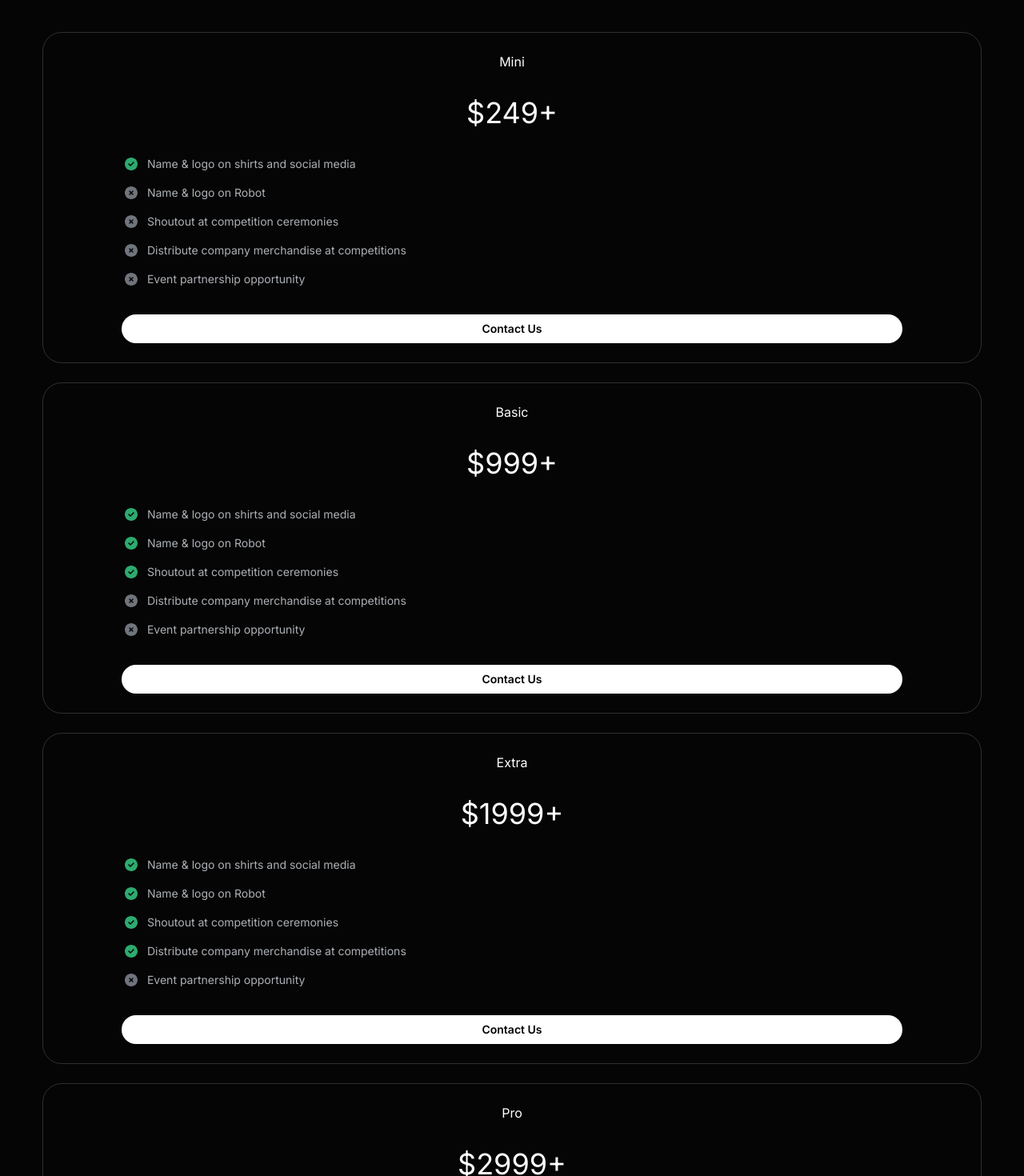
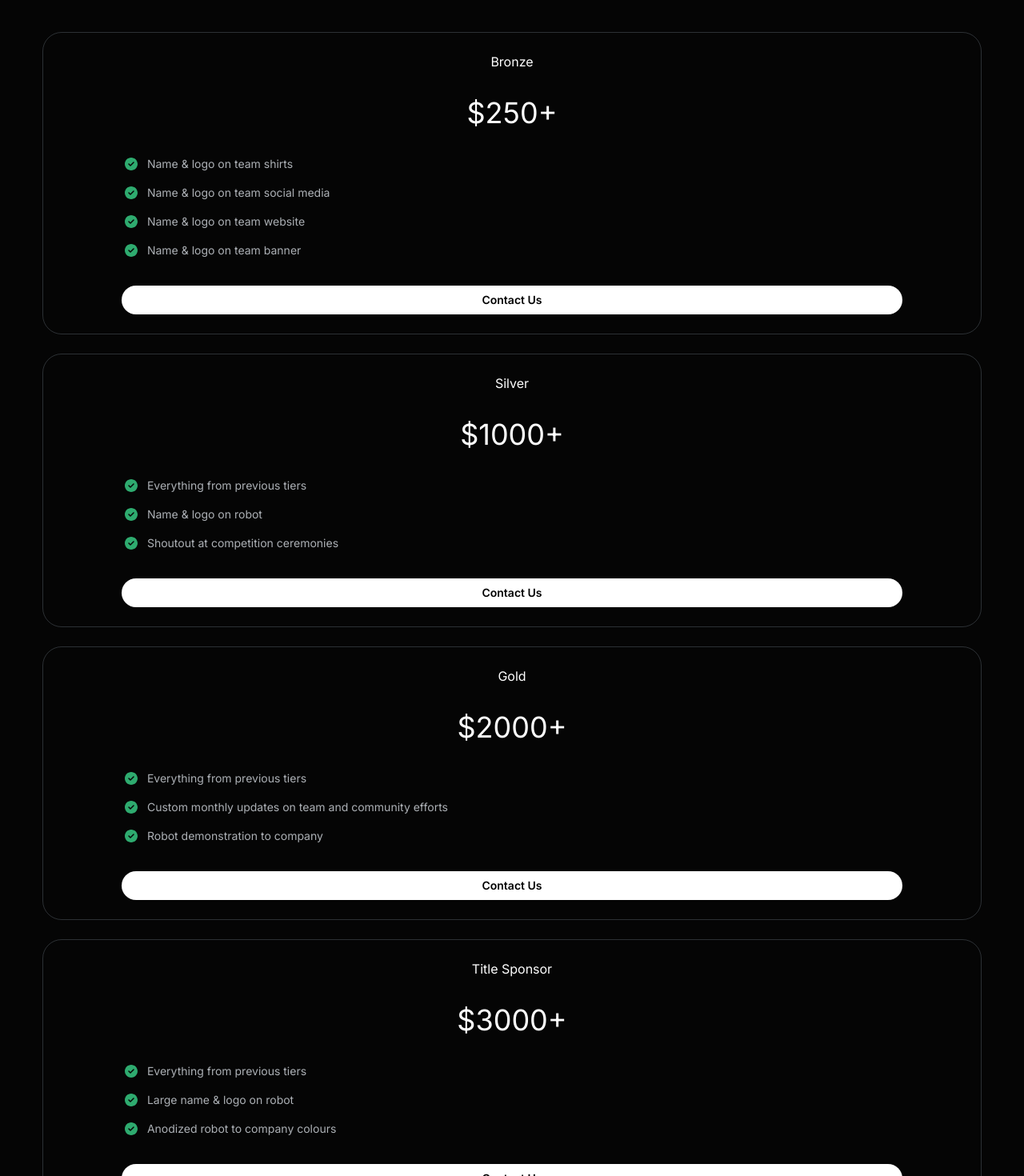
Before and after one commit to benceruleanlu/Team-Website, a Next.js app: page /sponsor in a window 1280 px wide. Shown: the part 180-1650 px from the top of the page at 80% size. Built offline with nearby package versions, Linux system fonts and the light colour scheme.

Commit message:
fix: update sponsorship tiers

```diff
--- a/app/sponsor/page.tsx
+++ b/app/sponsor/page.tsx
@@ -19,28 +19,24 @@ export default function Sponsor() {
         </p>
       </div>
       <div className="w-11/12 rounded-3xl mx-auto border border-[#d6ebfd30] mb-6 text-center">
-        <p className="mt-6 mb-8">Mini</p>
-        <p className="text-4xl mb-8">$249+</p>
+        <p className="mt-6 mb-8">Bronze</p>
+        <p className="text-4xl mb-8">$250+</p>
         <ul className="text-[#f1f7feb5] text-sm w-10/12 mx-auto space-y-3">
           <li className="flex flex-row text-left space-x-2">
             <svg className="text-[#43fea4ab] min-w-[24px]" fill="none" height="24" viewBox="0 0 24 24" width="24" xmlns="http://www.w3.org/2000/svg"><path d="M12 20C16.4187 20 20 16.4187 20 12C20 7.58125 16.4187 4 12 4C7.58125 4 4 7.58125 4 12C4 16.4187 7.58125 20 12 20ZM15.5312 10.5312L11.5312 14.5312C11.2375 14.825 10.7625 14.825 10.4719 14.5312L8.47188 12.5312C8.17813 12.2375 8.17813 11.7625 8.47188 11.4719C8.76563 11.1813 9.24062 11.1781 9.53125 11.4719L11 12.9406L14.4688 9.46875C14.7625 9.175 15.2375 9.175 15.5281 9.46875C15.8187 9.7625 15.8219 10.2375 15.5281 10.5281L15.5312 10.5312Z" fill="currentColor"></path></svg>
-            <p className="pt-[0.11em]">Name & logo on shirts and social media</p>
+            <p className="pt-[0.11em]">Name & logo on team shirts</p>
           </li>
           <li className="flex flex-row text-left space-x-2">
-            <svg className="text-[#e5edfd7b] min-w-[24px]" fill="none" height="24" viewBox="0 0 24 24" width="24" xmlns="http://www.w3.org/2000/svg"><path d="M12 20C16.4187 20 20 16.4187 20 12C20 7.58125 16.4187 4 12 4C7.58125 4 4 7.58125 4 12C4 16.4187 7.58125 20 12 20ZM9.46875 9.46875C9.7625 9.175 10.2375 9.175 10.5281 9.46875L11.9969 10.9375L13.4656 9.46875C13.7594 9.175 14.2344 9.175 14.525 9.46875C14.8156 9.7625 14.8187 10.2375 14.525 10.5281L13.0562 11.9969L14.525 13.4656C14.8187 13.7594 14.8187 14.2344 14.525 14.525C14.2312 14.8156 13.7562 14.8187 13.4656 14.525L11.9969 13.0562L10.5281 14.525C10.2344 14.8187 9.75938 14.8187 9.46875 14.525C9.17812 14.2312 9.175 13.7562 9.46875 13.4656L10.9375 11.9969L9.46875 10.5281C9.175 10.2344 9.175 9.75938 9.46875 9.46875Z" fill="currentColor"></path></svg>
-            <p className="pt-[0.11em]">Name & logo on Robot</p>
+            <svg className="text-[#43fea4ab] min-w-[24px]" fill="none" height="24" viewBox="0 0 24 24" width="24" xmlns="http://www.w3.org/2000/svg"><path d="M12 20C16.4187 20 20 16.4187 20 12C20 7.58125 16.4187 4 12 4C7.58125 4 4 7.58125 4 12C4 16.4187 7.58125 20 12 20ZM15.5312 10.5312L11.5312 14.5312C11.2375 14.825 10.7625 14.825 10.4719 14.5312L8.47188 12.5312C8.17813 12.2375 8.17813 11.7625 8.47188 11.4719C8.76563 11.1813 9.24062 11.1781 9.53125 11.4719L11 12.9406L14.4688 9.46875C14.7625 9.175 15.2375 9.175 15.5281 9.46875C15.8187 9.7625 15.8219 10.2375 15.5281 10.5281L15.5312 10.5312Z" fill="currentColor"></path></svg>
+            <p className="pt-[0.11em]">Name & logo on team social media</p>
           </li>
           <li className="flex flex-row text-left space-x-2">
-            <svg className="text-[#e5edfd7b] min-w-[24px]" fill="none" height="24" viewBox="0 0 24 24" width="24" xmlns="http://www.w3.org/2000/svg"><path d="M12 20C16.4187 20 20 16.4187 20 12C20 7.58125 16.4187 4 12 4C7.58125 4 4 7.58125 4 12C4 16.4187 7.58125 20 12 20ZM9.46875 9.46875C9.7625 9.175 10.2375 9.175 10.5281 9.46875L11.9969 10.9375L13.4656 9.46875C13.7594 9.175 14.2344 9.175 14.525 9.46875C14.8156 9.7625 14.8187 10.2375 14.525 10.5281L13.0562 11.9969L14.525 13.4656C14.8187 13.7594 14.8187 14.2344 14.525 14.525C14.2312 14.8156 13.7562 14.8187 13.4656 14.525L11.9969 13.0562L10.5281 14.525C10.2344 14.8187 9.75938 14.8187 9.46875 14.525C9.17812 14.2312 9.175 13.7562 9.46875 13.4656L10.9375 11.9969L9.46875 10.5281C9.175 10.2344 9.175 9.75938 9.46875 9.46875Z" fill="currentColor"></path></svg>
-            <p className="pt-[0.11em]">Shoutout at competition ceremonies</p>
+            <svg className="text-[#43fea4ab] min-w-[24px]" fill="none" height="24" viewBox="0 0 24 24" width="24" xmlns="http://www.w3.org/2000/svg"><path d="M12 20C16.4187 20 20 16.4187 20 12C20 7.58125 16.4187 4 12 4C7.58125 4 4 7.58125 4 12C4 16.4187 7.58125 20 12 20ZM15.5312 10.5312L11.5312 14.5312C11.2375 14.825 10.7625 14.825 10.4719 14.5312L8.47188 12.5312C8.17813 12.2375 8.17813 11.7625 8.47188 11.4719C8.76563 11.1813 9.24062 11.1781 9.53125 11.4719L11 12.9406L14.4688 9.46875C14.7625 9.175 15.2375 9.175 15.5281 9.46875C15.8187 9.7625 15.8219 10.2375 15.5281 10.5281L15.5312 10.5312Z" fill="currentColor"></path></svg>
+            <p className="pt-[0.11em]">Name & logo on team website</p>
           </li>
           <li className="flex flex-row text-left space-x-2">
-            <svg className="text-[#e5edfd7b] min-w-[24px]" fill="none" height="24" viewBox="0 0 24 24" width="24" xmlns="http://www.w3.org/2000/svg"><path d="M12 20C16.4187 20 20 16.4187 20 12C20 7.58125 16.4187 4 12 4C7.58125 4 4 7.58125 4 12C4 16.4187 7.58125 20 12 20ZM9.46875 9.46875C9.7625 9.175 10.2375 9.175 10.5281 9.46875L11.9969 10.9375L13.4656 9.46875C13.7594 9.175 14.2344 9.175 14.525 9.46875C14.8156 9.7625 14.8187 10.2375 14.525 10.5281L13.0562 11.9969L14.525 13.4656C14.8187 13.7594 14.8187 14.2344 14.525 14.525C14.2312 14.8156 13.7562 14.8187 13.4656 14.525L11.9969 13.0562L10.5281 14.525C10.2344 14.8187 9.75938 14.8187 9.46875 14.525C9.17812 14.2312 9.175 13.7562 9.46875 13.4656L10.9375 11.9969L9.46875 10.5281C9.175 10.2344 9.175 9.75938 9.46875 9.46875Z" fill="currentColor"></path></svg>
-            <p className="pt-[0.11em]">Distribute company merchandise at competitions</p>
-          </li>
-          <li className="flex flex-row text-left space-x-2">
-            <svg className="text-[#e5edfd7b] min-w-[24px]" fill="none" height="24" viewBox="0 0 24 24" width="24" xmlns="http://www.w3.org/2000/svg"><path d="M12 20C16.4187 20 20 16.4187 20 12C20 7.58125 16.4187 4 12 4C7.58125 4 4 7.58125 4 12C4 16.4187 7.58125 20 12 20ZM9.46875 9.46875C9.7625 9.175 10.2375 9.175 10.5281 9.46875L11.9969 10.9375L13.4656 9.46875C13.7594 9.175 14.2344 9.175 14.525 9.46875C14.8156 9.7625 14.8187 10.2375 14.525 10.5281L13.0562 11.9969L14.525 13.4656C14.8187 13.7594 14.8187 14.2344 14.525 14.525C14.2312 14.8156 13.7562 14.8187 13.4656 14.525L11.9969 13.0562L10.5281 14.525C10.2344 14.8187 9.75938 14.8187 9.46875 14.525C9.17812 14.2312 9.175 13.7562 9.46875 13.4656L10.9375 11.9969L9.46875 10.5281C9.175 10.2344 9.175 9.75938 9.46875 9.46875Z" fill="currentColor"></path></svg>
-            <p className="pt-[0.11em]">Event partnership opportunity</p>
+            <svg className="text-[#43fea4ab] min-w-[24px]" fill="none" height="24" viewBox="0 0 24 24" width="24" xmlns="http://www.w3.org/2000/svg"><path d="M12 20C16.4187 20 20 16.4187 20 12C20 7.58125 16.4187 4 12 4C7.58125 4 4 7.58125 4 12C4 16.4187 7.58125 20 12 20ZM15.5312 10.5312L11.5312 14.5312C11.2375 14.825 10.7625 14.825 10.4719 14.5312L8.47188 12.5312C8.17813 12.2375 8.17813 11.7625 8.47188 11.4719C8.76563 11.1813 9.24062 11.1781 9.53125 11.4719L11 12.9406L14.4688 9.46875C14.7625 9.175 15.2375 9.175 15.5281 9.46875C15.8187 9.7625 15.8219 10.2375 15.5281 10.5281L15.5312 10.5312Z" fill="currentColor"></path></svg>
+            <p className="pt-[0.11em]">Name & logo on team banner</p>
           </li>
         </ul>
         <Link href="/contact">
@@ -50,28 +46,20 @@ export default function Sponsor() {
         </Link>
       </div>
       <div className="w-11/12 rounded-3xl mx-auto border border-[#d6ebfd30] mb-6 text-center">
-        <p className="mt-6 mb-8">Basic</p>
-        <p className="text-4xl mb-8">$999+</p>
+        <p className="mt-6 mb-8">Silver</p>
+        <p className="text-4xl mb-8">$1000+</p>
         <ul className="text-[#f1f7feb5] text-sm w-10/12 mx-auto space-y-3">
-          <li className="flex flex-row text-left space-x-2">
+         <li className="flex flex-row text-left space-x-2">
             <svg className="text-[#43fea4ab] min-w-[24px]" fill="none" height="24" viewBox="0 0 24 24" width="24" xmlns="http://www.w3.org/2000/svg"><path d="M12 20C16.4187 20 20 16.4187 20 12C20 7.58125 16.4187 4 12 4C7.58125 4 4 7.58125 4 12C4 16.4187 7.58125 20 12 20ZM15.5312 10.5312L11.5312 14.5312C11.2375 14.825 10.7625 14.825 10.4719 14.5312L8.47188 12.5312C8.17813 12.2375 8.17813 11.7625 8.47188 11.4719C8.76563 11.1813 9.24062 11.1781 9.53125 11.4719L11 12.9406L14.4688 9.46875C14.7625 9.175 15.2375 9.175 15.5281 9.46875C15.8187 9.7625 15.8219 10.2375 15.5281 10.5281L15.5312 10.5312Z" fill="currentColor"></path></svg>
-            <p className="pt-[0.11em]">Name & logo on shirts and social media</p>
+            <p className="pt-[0.11em]">Everything from previous tiers</p>
           </li>
           <li className="flex flex-row text-left space-x-2">
             <svg className="text-[#43fea4ab] min-w-[24px]" fill="none" height="24" viewBox="0 0 24 24" width="24" xmlns="http://www.w3.org/2000/svg"><path d="M12 20C16.4187 20 20 16.4187 20 12C20 7.58125 16.4187 4 12 4C7.58125 4 4 7.58125 4 12C4 16.4187 7.58125 20 12 20ZM15.5312 10.5312L11.5312 14.5312C11.2375 14.825 10.7625 14.825 10.4719 14.5312L8.47188 12.5312C8.17813 12.2375 8.17813 11.7625 8.47188 11.4719C8.76563 11.1813 9.24062 11.1781 9.53125 11.4719L11 12.9406L14.4688 9.46875C14.7625 9.175 15.2375 9.175 15.5281 9.46875C15.8187 9.7625 15.8219 10.2375 15.5281 10.5281L15.5312 10.5312Z" fill="currentColor"></path></svg>
-            <p className="pt-[0.11em]">Name & logo on Robot</p>
+            <p className="pt-[0.11em]">Name & logo on robot</p>
           </li>
           <li className="flex flex-row text-left space-x-2">
             <svg className="text-[#43fea4ab] min-w-[24px]" fill="none" height="24" viewBox="0 0 24 24" width="24" xmlns="http://www.w3.org/2000/svg"><path d="M12 20C16.4187 20 20 16.4187 20 12C20 7.58125 16.4187 4 12 4C7.58125 4 4 7.58125 4 12C4 16.4187 7.58125 20 12 20ZM15.5312 10.5312L11.5312 14.5312C11.2375 14.825 10.7625 14.825 10.4719 14.5312L8.47188 12.5312C8.17813 12.2375 8.17813 11.7625 8.47188 11.4719C8.76563 11.1813 9.24062 11.1781 9.53125 11.4719L11 12.9406L14.4688 9.46875C14.7625 9.175 15.2375 9.175 15.5281 9.46875C15.8187 9.7625 15.8219 10.2375 15.5281 10.5281L15.5312 10.5312Z" fill="currentColor"></path></svg>
             <p className="pt-[0.11em]">Shoutout at competition ceremonies</p>
-          </li>
-          <li className="flex flex-row text-left space-x-2">
-            <svg className="text-[#e5edfd7b] min-w-[24px]" fill="none" height="24" viewBox="0 0 24 24" width="24" xmlns="http://www.w3.org/2000/svg"><path d="M12 20C16.4187 20 20 16.4187 20 12C20 7.58125 16.4187 4 12 4C7.58125 4 4 7.58125 4 12C4 16.4187 7.58125 20 12 20ZM9.46875 9.46875C9.7625 9.175 10.2375 9.175 10.5281 9.46875L11.9969 10.9375L13.4656 9.46875C13.7594 9.175 14.2344 9.175 14.525 9.46875C14.8156 9.7625 14.8187 10.2375 14.525 10.5281L13.0562 11.9969L14.525 13.4656C14.8187 13.7594 14.8187 14.2344 14.525 14.525C14.2312 14.8156 13.7562 14.8187 13.4656 14.525L11.9969 13.0562L10.5281 14.525C10.2344 14.8187 9.75938 14.8187 9.46875 14.525C9.17812 14.2312 9.175 13.7562 9.46875 13.4656L10.9375 11.9969L9.46875 10.5281C9.175 10.2344 9.175 9.75938 9.46875 9.46875Z" fill="currentColor"></path></svg>
-            <p className="pt-[0.11em]">Distribute company merchandise at competitions</p>
-          </li>
-          <li className="flex flex-row text-left space-x-2">
-            <svg className="text-[#e5edfd7b] min-w-[24px]" fill="none" height="24" viewBox="0 0 24 24" width="24" xmlns="http://www.w3.org/2000/svg"><path d="M12 20C16.4187 20 20 16.4187 20 12C20 7.58125 16.4187 4 12 4C7.58125 4 4 7.58125 4 12C4 16.4187 7.58125 20 12 20ZM9.46875 9.46875C9.7625 9.175 10.2375 9.175 10.5281 9.46875L11.9969 10.9375L13.4656 9.46875C13.7594 9.175 14.2344 9.175 14.525 9.46875C14.8156 9.7625 14.8187 10.2375 14.525 10.5281L13.0562 11.9969L14.525 13.4656C14.8187 13.7594 14.8187 14.2344 14.525 14.525C14.2312 14.8156 13.7562 14.8187 13.4656 14.525L11.9969 13.0562L10.5281 14.525C10.2344 14.8187 9.75938 14.8187 9.46875 14.525C9.17812 14.2312 9.175 13.7562 9.46875 13.4656L10.9375 11.9969L9.46875 10.5281C9.175 10.2344 9.175 9.75938 9.46875 9.46875Z" fill="currentColor"></path></svg>
-            <p className="pt-[0.11em]">Event partnership opportunity</p>
           </li>
         </ul>
         <Link href="/contact">
@@ -81,28 +69,20 @@ export default function Sponsor() {
         </Link>
       </div>
       <div className="w-11/12 rounded-3xl mx-auto border border-[#d6ebfd30] mb-6 text-center">
-        <p className="mt-6 mb-8">Extra</p>
-        <p className="text-4xl mb-8">$1999+</p>
+        <p className="mt-6 mb-8">Gold</p>
+        <p className="text-4xl mb-8">$2000+</p>
         <ul className="text-[#f1f7feb5] text-sm w-10/12 mx-auto space-y-3">
           <li className="flex flex-row text-left space-x-2">
             <svg className="text-[#43fea4ab] min-w-[24px]" fill="none" height="24" viewBox="0 0 24 24" width="24" xmlns="http://www.w3.org/2000/svg"><path d="M12 20C16.4187 20 20 16.4187 20 12C20 7.58125 16.4187 4 12 4C7.58125 4 4 7.58125 4 12C4 16.4187 7.58125 20 12 20ZM15.5312 10.5312L11.5312 14.5312C11.2375 14.825 10.7625 14.825 10.4719 14.5312L8.47188 12.5312C8.17813 12.2375 8.17813 11.7625 8.47188 11.4719C8.76563 11.1813 9.24062 11.1781 9.53125 11.4719L11 12.9406L14.4688 9.46875C14.7625 9.175 15.2375 9.175 15.5281 9.46875C15.8187 9.7625 15.8219 10.2375 15.5281 10.5281L15.5312 10.5312Z" fill="currentColor"></path></svg>
-            <p className="pt-[0.11em]">Name & logo on shirts and social media</p>
+            <p className="pt-[0.11em]">Everything from previous tiers</p>
           </li>
           <li className="flex flex-row text-left space-x-2">
             <svg className="text-[#43fea4ab] min-w-[24px]" fill="none" height="24" viewBox="0 0 24 24" width="24" xmlns="http://www.w3.org/2000/svg"><path d="M12 20C16.4187 20 20 16.4187 20 12C20 7.58125 16.4187 4 12 4C7.58125 4 4 7.58125 4 12C4 16.4187 7.58125 20 12 20ZM15.5312 10.5312L11.5312 14.5312C11.2375 14.825 10.7625 14.825 10.4719 14.5312L8.47188 12.5312C8.17813 12.2375 8.17813 11.7625 8.47188 11.4719C8.76563 11.1813 9.24062 11.1781 9.53125 11.4719L11 12.9406L14.4688 9.46875C14.7625 9.175 15.2375 9.175 15.5281 9.46875C15.8187 9.7625 15.8219 10.2375 15.5281 10.5281L15.5312 10.5312Z" fill="currentColor"></path></svg>
-            <p className="pt-[0.11em]">Name & logo on Robot</p>
+            <p className="pt-[0.11em]">Custom monthly updates on team and community efforts</p>
           </li>
           <li className="flex flex-row text-left space-x-2">
             <svg className="text-[#43fea4ab] min-w-[24px]" fill="none" height="24" viewBox="0 0 24 24" width="24" xmlns="http://www.w3.org/2000/svg"><path d="M12 20C16.4187 20 20 16.4187 20 12C20 7.58125 16.4187 4 12 4C7.58125 4 4 7.58125 4 12C4 16.4187 7.58125 20 12 20ZM15.5312 10.5312L11.5312 14.5312C11.2375 14.825 10.7625 14.825 10.4719 14.5312L8.47188 12.5312C8.17813 12.2375 8.17813 11.7625 8.47188 11.4719C8.76563 11.1813 9.24062 11.1781 9.53125 11.4719L11 12.9406L14.4688 9.46875C14.7625 9.175 15.2375 9.175 15.5281 9.46875C15.8187 9.7625 15.8219 10.2375 15.5281 10.5281L15.5312 10.5312Z" fill="currentColor"></path></svg>
-            <p className="pt-[0.11em]">Shoutout at competition ceremonies</p>
-          </li>
-          <li className="flex flex-row text-left space-x-2">
-            <svg className="text-[#43fea4ab] min-w-[24px]" fill="none" height="24" viewBox="0 0 24 24" width="24" xmlns="http://www.w3.org/2000/svg"><path d="M12 20C16.4187 20 20 16.4187 20 12C20 7.58125 16.4187 4 12 4C7.58125 4 4 7.58125 4 12C4 16.4187 7.58125 20 12 20ZM15.5312 10.5312L11.5312 14.5312C11.2375 14.825 10.7625 14.825 10.4719 14.5312L8.47188 12.5312C8.17813 12.2375 8.17813 11.7625 8.47188 11.4719C8.76563 11.1813 9.24062 11.1781 9.53125 11.4719L11 12.9406L14.4688 9.46875C14.7625 9.175 15.2375 9.175 15.5281 9.46875C15.8187 9.7625 15.8219 10.2375 15.5281 10.5281L15.5312 10.5312Z" fill="currentColor"></path></svg>
-            <p className="pt-[0.11em]">Distribute company merchandise at competitions</p>
-          </li>
-          <li className="flex flex-row text-left space-x-2">
-            <svg className="text-[#e5edfd7b] min-w-[24px]" fill="none" height="24" viewBox="0 0 24 24" width="24" xmlns="http://www.w3.org/2000/svg"><path d="M12 20C16.4187 20 20 16.4187 20 12C20 7.58125 16.4187 4 12 4C7.58125 4 4 7.58125 4 12C4 16.4187 7.58125 20 12 20ZM9.46875 9.46875C9.7625 9.175 10.2375 9.175 10.5281 9.46875L11.9969 10.9375L13.4656 9.46875C13.7594 9.175 14.2344 9.175 14.525 9.46875C14.8156 9.7625 14.8187 10.2375 14.525 10.5281L13.0562 11.9969L14.525 13.4656C14.8187 13.7594 14.8187 14.2344 14.525 14.525C14.2312 14.8156 13.7562 14.8187 13.4656 14.525L11.9969 13.0562L10.5281 14.525C10.2344 14.8187 9.75938 14.8187 9.46875 14.525C9.17812 14.2312 9.175 13.7562 9.46875 13.4656L10.9375 11.9969L9.46875 10.5281C9.175 10.2344 9.175 9.75938 9.46875 9.46875Z" fill="currentColor"></path></svg>
-            <p className="pt-[0.11em]">Event partnership opportunity</p>
+            <p className="pt-[0.11em]">Robot demonstration to company</p>
           </li>
         </ul>
         <Link href="/contact">
@@ -112,28 +92,20 @@ export default function Sponsor() {
         </Link>
       </div>
       <div className="w-11/12 rounded-3xl mx-auto border border-[#d6ebfd30] mb-6 text-center">
-        <p className="mt-6 mb-8">Pro</p>
-        <p className="text-4xl mb-8">$2999+</p>
+        <p className="mt-6 mb-8">Title Sponsor</p>
+        <p className="text-4xl mb-8">$3000+</p>
         <ul className="text-[#f1f7feb5] text-sm w-10/12 mx-auto space-y-3">
           <li className="flex flex-row text-left space-x-2">
             <svg className="text-[#43fea4ab] min-w-[24px]" fill="none" height="24" viewBox="0 0 24 24" width="24" xmlns="http://www.w3.org/2000/svg"><path d="M12 20C16.4187 20 20 16.4187 20 12C20 7.58125 16.4187 4 12 4C7.58125 4 4 7.58125 4 12C4 16.4187 7.58125 20 12 20ZM15.5312 10.5312L11.5312 14.5312C11.2375 14.825 10.7625 14.825 10.4719 14.5312L8.47188 12.5312C8.17813 12.2375 8.17813 11.7625 8.47188 11.4719C8.76563 11.1813 9.24062 11.1781 9.53125 11.4719L11 12.9406L14.4688 9.46875C14.7625 9.175 15.2375 9.175 15.5281 9.46875C15.8187 9.7625 15.8219 10.2375 15.5281 10.5281L15.5312 10.5312Z" fill="currentColor"></path></svg>
-            <p className="pt-[0.11em]">Name & logo on shirts and social media</p>
+            <p className="pt-[0.11em]">Everything from previous tiers</p>
           </li>
           <li className="flex flex-row text-left space-x-2">
             <svg className="text-[#43fea4ab] min-w-[24px]" fill="none" height="24" viewBox="0 0 24 24" width="24" xmlns="http://www.w3.org/2000/svg"><path d="M12 20C16.4187 20 20 16.4187 20 12C20 7.58125 16.4187 4 12 4C7.58125 4 4 7.58125 4 12C4 16.4187 7.58125 20 12 20ZM15.5312 10.5312L11.5312 14.5312C11.2375 14.825 10.7625 14.825 10.4719 14.5312L8.47188 12.5312C8.17813 12.2375 8.17813 11.7625 8.47188 11.4719C8.76563 11.1813 9.24062 11.1781 9.53125 11.4719L11 12.9406L14.4688 9.46875C14.7625 9.175 15.2375 9.175 15.5281 9.46875C15.8187 9.7625 15.8219 10.2375 15.5281 10.5281L15.5312 10.5312Z" fill="currentColor"></path></svg>
-            <p className="pt-[0.11em]">Name & logo on Robot</p>
+            <p className="pt-[0.11em]">Large name & logo on robot</p>
           </li>
           <li className="flex flex-row text-left space-x-2">
             <svg className="text-[#43fea4ab] min-w-[24px]" fill="none" height="24" viewBox="0 0 24 24" width="24" xmlns="http://www.w3.org/2000/svg"><path d="M12 20C16.4187 20 20 16.4187 20 12C20 7.58125 16.4187 4 12 4C7.58125 4 4 7.58125 4 12C4 16.4187 7.58125 20 12 20ZM15.5312 10.5312L11.5312 14.5312C11.2375 14.825 10.7625 14.825 10.4719 14.5312L8.47188 12.5312C8.17813 12.2375 8.17813 11.7625 8.47188 11.4719C8.76563 11.1813 9.24062 11.1781 9.53125 11.4719L11 12.9406L14.4688 9.46875C14.7625 9.175 15.2375 9.175 15.5281 9.46875C15.8187 9.7625 15.8219 10.2375 15.5281 10.5281L15.5312 10.5312Z" fill="currentColor"></path></svg>
-            <p className="pt-[0.11em]">Shoutout at competition ceremonies</p>
-          </li>
-          <li className="flex flex-row text-left space-x-2">
-            <svg className="text-[#43fea4ab] min-w-[24px]" fill="none" height="24" viewBox="0 0 24 24" width="24" xmlns="http://www.w3.org/2000/svg"><path d="M12 20C16.4187 20 20 16.4187 20 12C20 7.58125 16.4187 4 12 4C7.58125 4 4 7.58125 4 12C4 16.4187 7.58125 20 12 20ZM15.5312 10.5312L11.5312 14.5312C11.2375 14.825 10.7625 14.825 10.4719 14.5312L8.47188 12.5312C8.17813 12.2375 8.17813 11.7625 8.47188 11.4719C8.76563 11.1813 9.24062 11.1781 9.53125 11.4719L11 12.9406L14.4688 9.46875C14.7625 9.175 15.2375 9.175 15.5281 9.46875C15.8187 9.7625 15.8219 10.2375 15.5281 10.5281L15.5312 10.5312Z" fill="currentColor"></path></svg>
-            <p className="pt-[0.11em]">Distribute company merchandise at competitions</p>
-          </li>
-          <li className="flex flex-row text-left space-x-2">
-            <svg className="text-[#43fea4ab] min-w-[24px]" fill="none" height="24" viewBox="0 0 24 24" width="24" xmlns="http://www.w3.org/2000/svg"><path d="M12 20C16.4187 20 20 16.4187 20 12C20 7.58125 16.4187 4 12 4C7.58125 4 4 7.58125 4 12C4 16.4187 7.58125 20 12 20ZM15.5312 10.5312L11.5312 14.5312C11.2375 14.825 10.7625 14.825 10.4719 14.5312L8.47188 12.5312C8.17813 12.2375 8.17813 11.7625 8.47188 11.4719C8.76563 11.1813 9.24062 11.1781 9.53125 11.4719L11 12.9406L14.4688 9.46875C14.7625 9.175 15.2375 9.175 15.5281 9.46875C15.8187 9.7625 15.8219 10.2375 15.5281 10.5281L15.5312 10.5312Z" fill="currentColor"></path></svg>
-            <p className="pt-[0.11em]">Event partnership opportunity</p>
+            <p className="pt-[0.11em]">Anodized robot to company colours</p>
           </li>
         </ul>
         <Link href="/contact">
```
